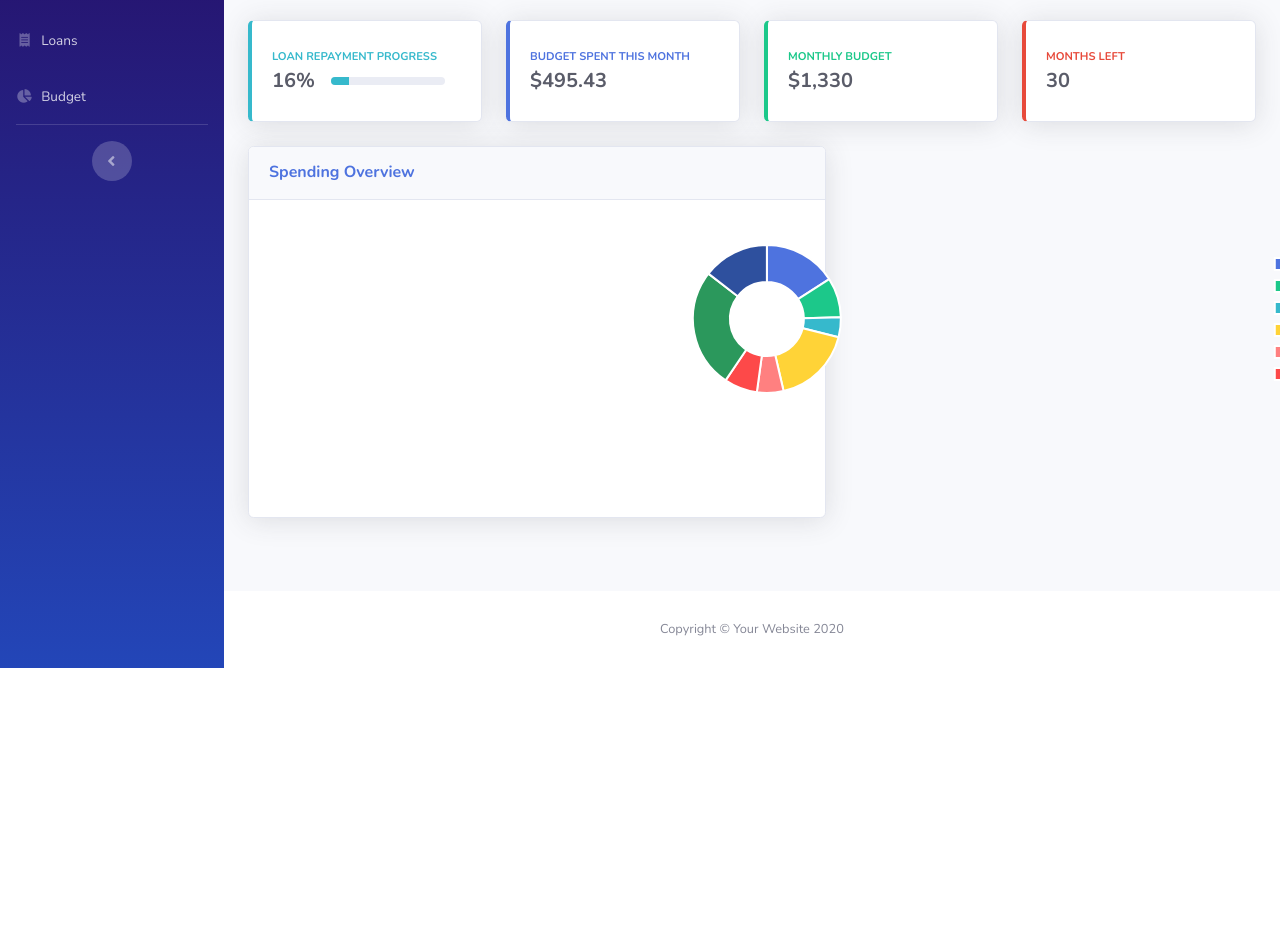
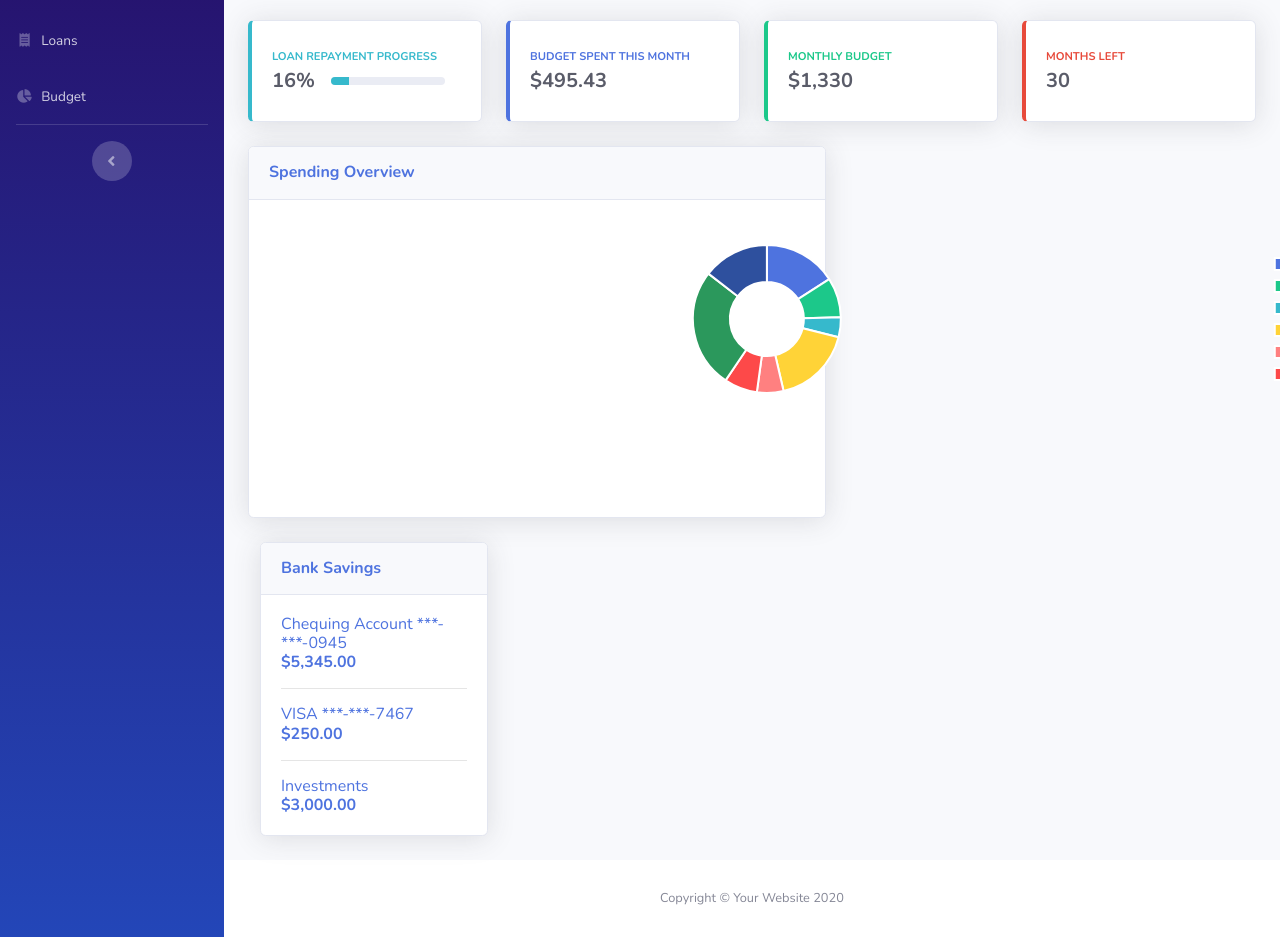
Before and after one commit to karl-zhu9981/HackWestern, a website with bundled scripts: page dashboard.html in a window 1280 px wide. Shown: the part 132-1069 px from the top of the page. Before the commit the page ends 800 px from the top, so only its background shows below. Built offline with nearby package versions, Linux system fonts and the light colour scheme.

Commit message:
added bank stuff

```diff
--- a/dashboard.html
+++ b/dashboard.html
@@ -279,6 +279,27 @@
                         </div>
                     </div>
 
+                       <div class="col-xl-3 col-lg-6">
+                            <div class="card shadow mb-4">
+                                <!-- Card Header - Dropdown -->
+                                <div
+                                    class="card-header py-3 d-flex flex-row align-items-center justify-content-between">
+                                    <h6 class="m-0 font-weight-bold text-primary">Bank Savings</h6>
+                                </div>
+                                <!-- Card Body -->
+
+                                <div class="card-body">
+                                     <h6 class="m-0  text-primary">Chequing Account   ***-***-0945</h6> <h6 class="m-0  font-weight-bold text-primary">$5,345.00</h6>
+                                     <hr>
+                                     <h6 class="m-0  text-primary">VISA  ***-***-7467</h6> <h6 class="m-0 font-weight-bold text-primary">$250.00</h6>
+                                     <hr>
+                                     <h6 class="m-0  text-primary">Investments </h6>  <h6 class="m-0 font-weight-bold text-primary">$3,000.00</h6>
+
+                                </div>
+                            </div>
+                        </div>
+
+
                 </div>
                 <!-- /.container-fluid -->
 
```
